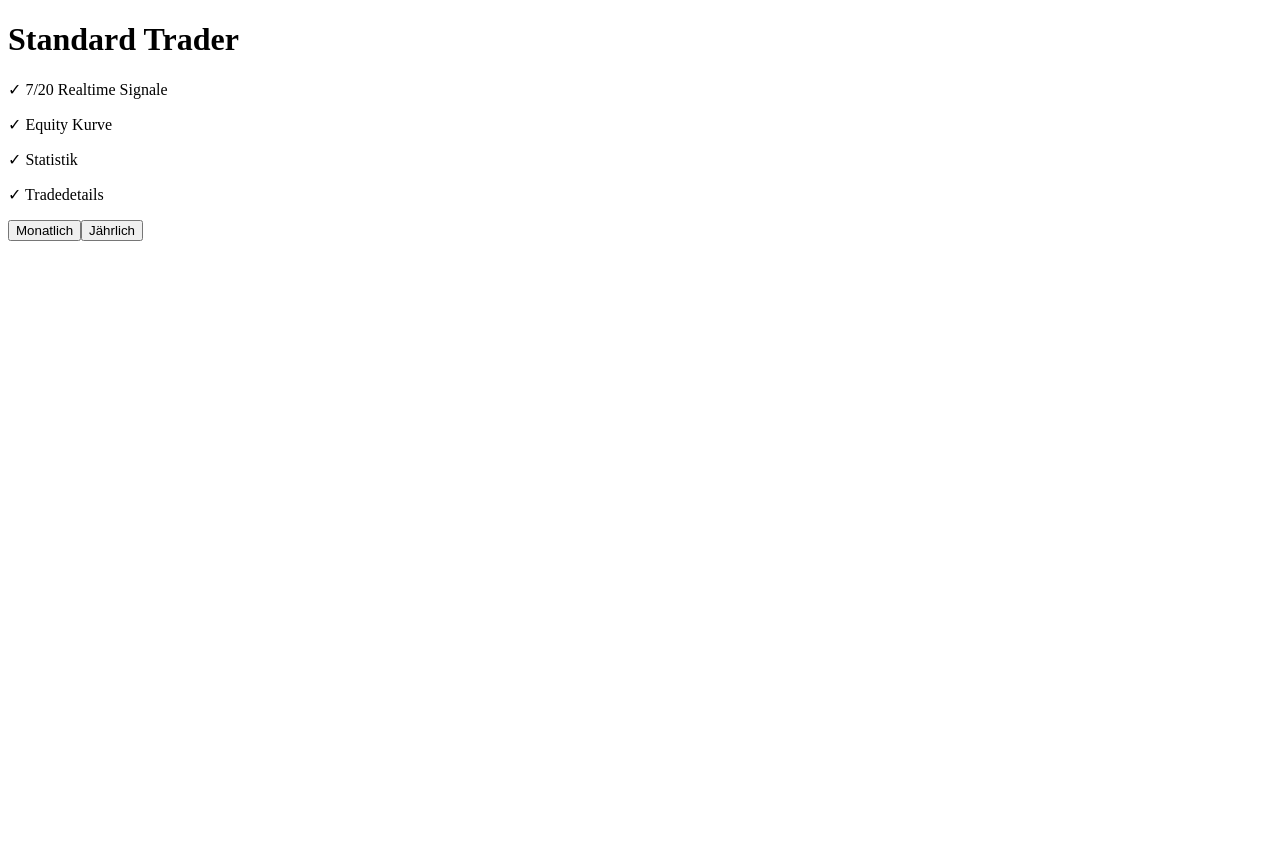
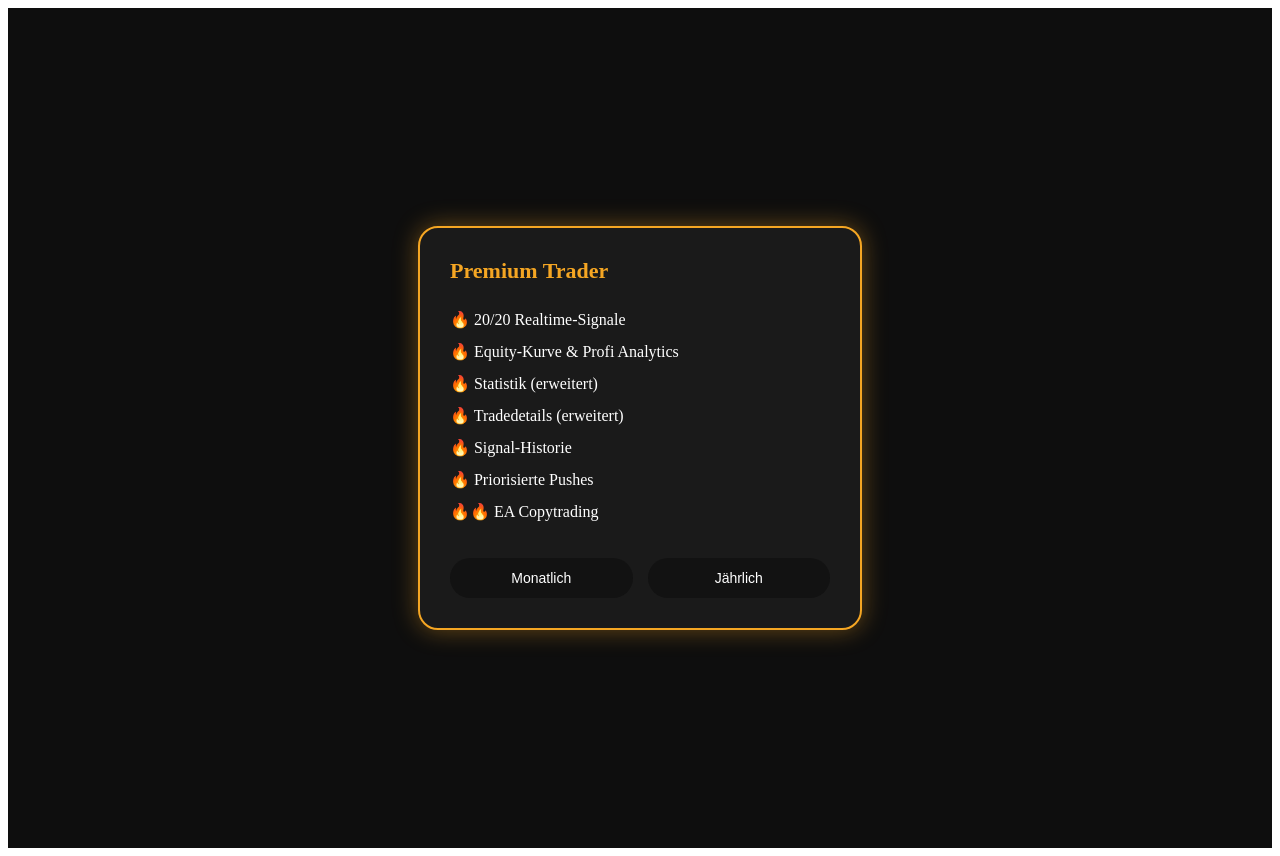
Before and after one commit to w-o-t/wolfoftrading-web, a Next.js app: page /account/standard in a window 1280 px wide. Before the commit the page ends 800 px from the top, so only its background shows below. Built offline with nearby package versions, Linux system fonts and the light colour scheme.

Commit message:
initial Web Setup

```diff
--- a/src/app/account/standard/standard-content.tsx
+++ b/src/app/account/standard/standard-content.tsx
@@ -2,23 +2,22 @@
 
 import { useSearchParams } from "next/navigation";
 
-export default function StandardContent() {
+export default function PremiumPage() {
   const searchParams = useSearchParams();
   const userId = searchParams.get("uid");
 
   const startCheckout = async (priceId: string) => {
     if (!userId) {
-      alert("User ID fehlt.");
+      alert("User ID fehlt");
       return;
     }
 
-    const response = await fetch(
-      `${process.env.NEXT_PUBLIC_SUPABASE_URL}/functions/v1/create-checkout-session`,
+    const res = await fetch(
+      process.env.NEXT_PUBLIC_SUPABASE_FUNCTION_URL!,
       {
         method: "POST",
         headers: {
           "Content-Type": "application/json",
-          apikey: process.env.NEXT_PUBLIC_SUPABASE_ANON_KEY!,
         },
         body: JSON.stringify({
           priceId,
@@ -27,50 +26,102 @@ export default function StandardContent() {
       }
     );
 
-    const data = await response.json();
+    const data = await res.json();
 
-    if (data.url) {
+    if (!data.url) {
+      alert("Stripe konnte nicht gestartet werden.");
+      return;
+    }
+
     window.location.href = data.url;
-    } else {
-      alert("Stripe konnte nicht gestartet werden.");
-      console.error(data);
-    }
   };
 
   return (
-    <div className="min-h-screen flex flex-col items-center justify-center bg-black text-white px-6">
-      <h1 className="text-3xl font-bold mb-6">Standard Trader</h1>
+    <div style={styles.wrapper}>
+      <div style={styles.card}>
+        <div style={styles.title}>Premium Trader</div>
 
-      <div className="space-y-4 mb-8 text-center">
-        <p>✓ 7/20 Realtime Signale</p>
-        <p>✓ Equity Kurve</p>
-        <p>✓ Statistik</p>
-        <p>✓ Tradedetails</p>
-      </div>
+        <ul style={styles.list}>
+          <li>🔥 20/20 Realtime-Signale</li>
+          <li>🔥 Equity-Kurve & Profi Analytics</li>
+          <li>🔥 Statistik (erweitert)</li>
+          <li>🔥 Tradedetails (erweitert)</li>
+          <li>🔥 Signal-Historie</li>
+          <li>🔥 Priorisierte Pushes</li>
+          <li>🔥🔥 EA Copytrading</li>
+        </ul>
 
-      <div className="flex gap-4">
+        <div style={styles.buttonRow}>
           <button
+            style={styles.button}
             onClick={() =>
               startCheckout(
-              process.env.NEXT_PUBLIC_STANDARD_MONTHLY_PRICE!
+                process.env.NEXT_PUBLIC_PRICE_STANDARD_MONTHLY!
               )
             }
-          className="bg-blue-500 text-white px-6 py-3 rounded-xl"
           >
             Monatlich
           </button>
 
           <button
+            style={styles.button}
             onClick={() =>
               startCheckout(
-              process.env.NEXT_PUBLIC_STANDARD_YEARLY_PRICE!
+                process.env.NEXT_PUBLIC_PRICE_STANDARD_YEARLY!
               )
             }
-          className="bg-blue-600 text-white px-6 py-3 rounded-xl"
           >
             Jährlich
           </button>
         </div>
       </div>
+    </div>
   );
 }
+
+const styles: any = {
+  wrapper: {
+    backgroundColor: "#0E0E0E",
+    minHeight: "100vh",
+    display: "flex",
+    justifyContent: "center",
+    alignItems: "center",
+    padding: 20,
+  },
+  card: {
+    backgroundColor: "#1A1A1A",
+    border: "2px solid #F5A623",
+    borderRadius: 20,
+    padding: 30,
+    width: 380,
+    boxShadow: "0 0 25px rgba(245,166,35,0.4)",
+    color: "white",
+  },
+  title: {
+    fontSize: 22,
+    fontWeight: "bold",
+    marginBottom: 20,
+    color: "#F5A623",
+  },
+  list: {
+    listStyle: "none",
+    padding: 0,
+    marginBottom: 30,
+    lineHeight: "32px",
+    fontSize: 16,
+  },
+  buttonRow: {
+    display: "flex",
+    gap: 15,
+  },
+  button: {
+    flex: 1,
+    padding: "12px 0",
+    borderRadius: 50,
+    border: "none",
+    background: "#121212",
+    color: "white",
+    cursor: "pointer",
+    fontSize: 14,
+  },
+};
```
Also changed, not shown: src/app/account/premium/premium-content.tsx (+75 -23 lines). Lines whose indentation alone changed are shown as unchanged.
